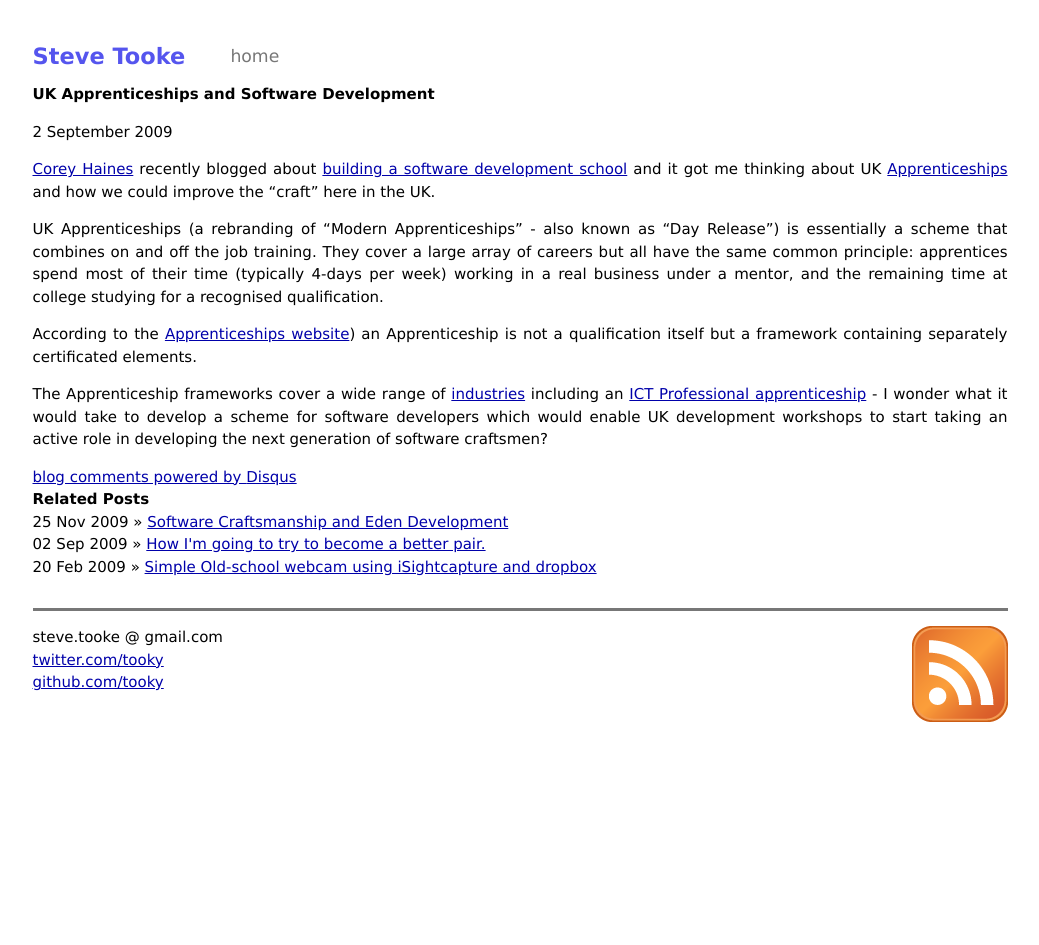
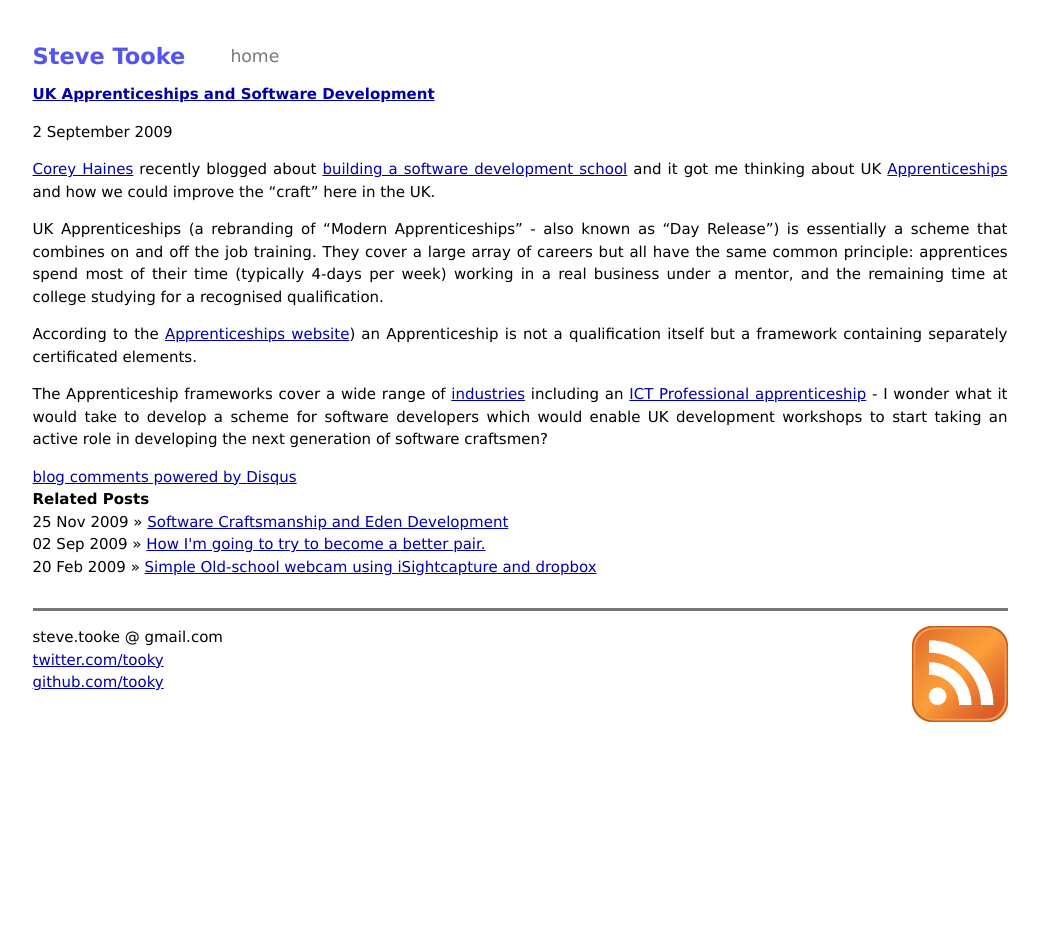
Before and after one commit to tooky/tooky.github.com, a Jekyll site: the page built from _posts/2009-09-02-uk-apprenticeships-and-software-development.markdown, in a window 1280 px wide. Shown: the whole page, without its empty margins (120-1159 px from the left). Built offline with Jekyll 4.4.1, drawn with Linux system fonts in a browser that asks for light colours; comment, search, counter and statistics services are not loaded.

Commit message:
link up some of the titles

```diff
--- a/_posts/2009-09-02-how-to-improve-my-pairing.markdown
+++ b/_posts/2009-09-02-how-to-improve-my-pairing.markdown
@@ -2,8 +2,8 @@
 layout: post
 title: How I'm going to try to become a better pair.
 ---
-{{ page.title }}
-================
+[{{ page.title }}]({{ page.url }})
+==================================
 
 <p class="date">02 September 2009</p>
 
--- a/_posts/2009-09-02-uk-apprenticeships-and-software-development.markdown
+++ b/_posts/2009-09-02-uk-apprenticeships-and-software-development.markdown
@@ -2,8 +2,8 @@
 layout: post
 title: UK Apprenticeships and Software Development
 ---
-{{ page.title }}
-================
+[{{ page.title }}]({{ page.url }})
+==================================
 
 <p class="date">2 September 2009</p>
 
--- a/_posts/2009-11-25-software-craftsmanship.markdown
+++ b/_posts/2009-11-25-software-craftsmanship.markdown
@@ -2,8 +2,8 @@
 layout: post
 title: Software Craftsmanship and Eden Development
 ---
-{{ page.title }}
-================
+[{{ page.title }}]({{ page.url }})
+==================================
 
 <p class="date">24 November 2009</p>
 
```
